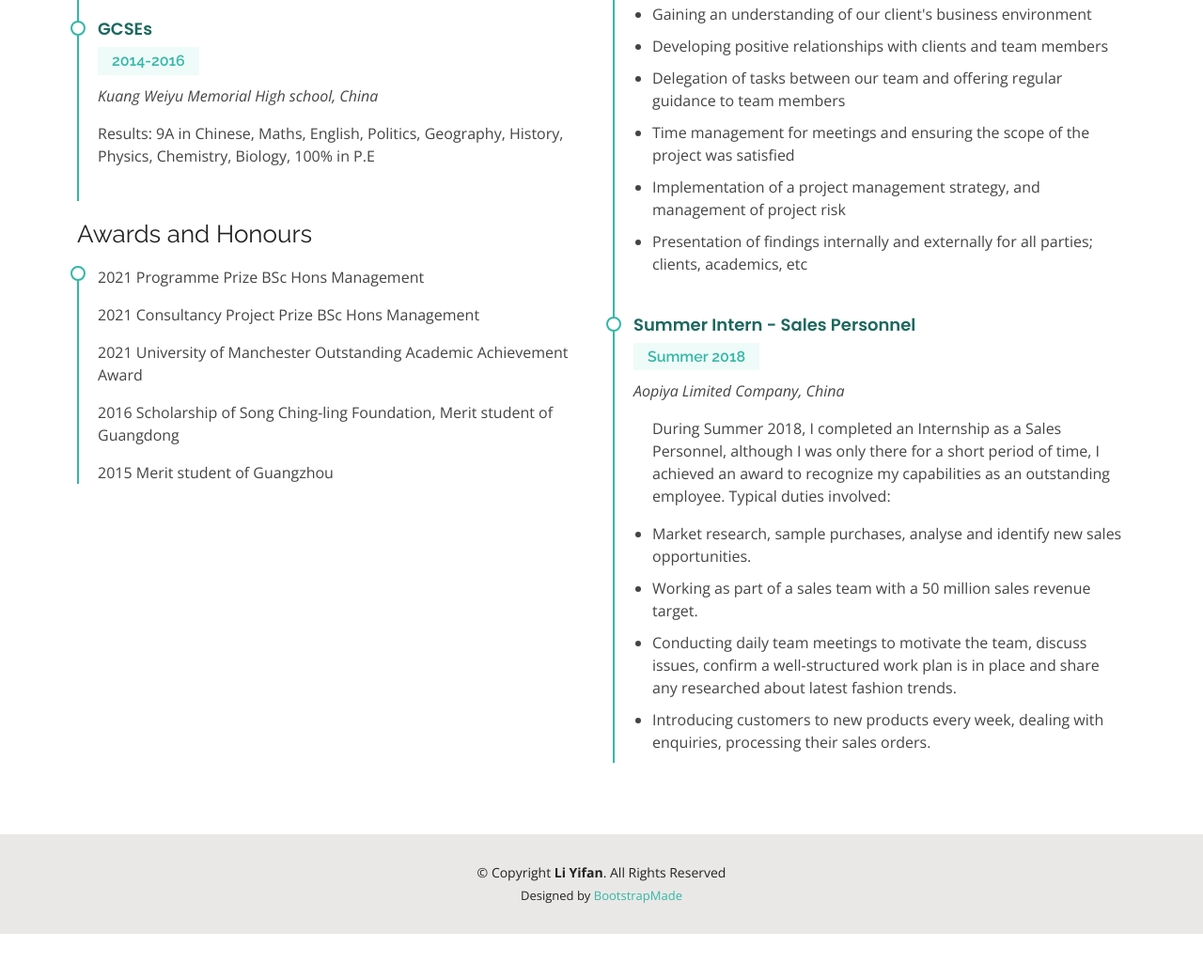
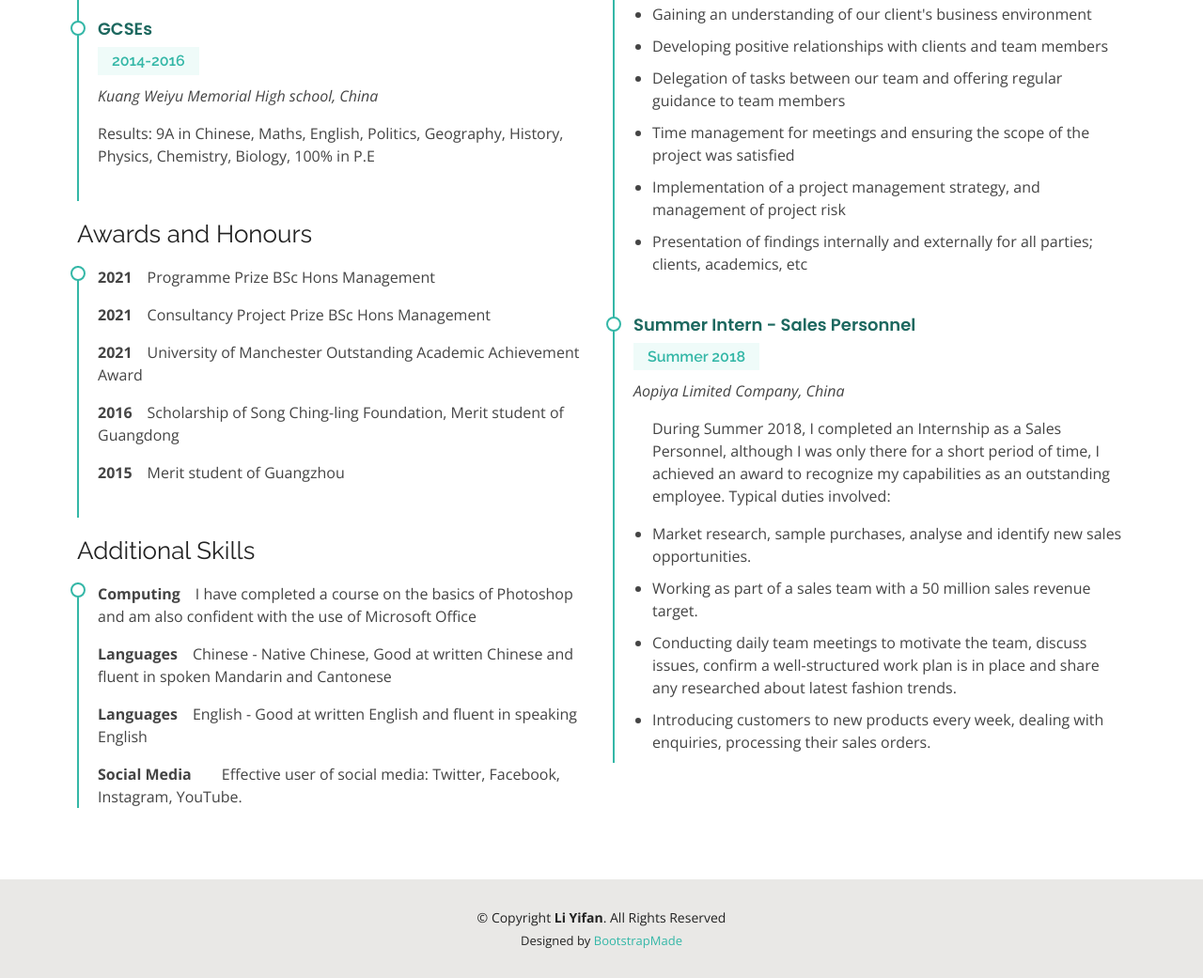
Before and after one commit to yli98/yli98.github.io, a plain HTML site: page resume.html in a window 1280 px wide. Shown: the part 1280-2321 px from the top of the page at 94% size. Before the commit the page ends 2274 px from the top, so only its background shows below. Drawn offline with nearby package versions, Linux system fonts and the light colour scheme.

Commit message:
cv content formatting

```diff
--- a/resume.html
+++ b/resume.html
@@ -124,11 +124,19 @@
 
             <h3 class="resume-title">Awards and Honours</h3>
             <div class="resume-item">
-              <p>2021  Programme Prize BSc Hons Management</p>
-              <p>2021  Consultancy Project Prize BSc Hons Management</p>
-              <p>2021  University of Manchester Outstanding Academic Achievement Award</p>
-              <p>2016  Scholarship of Song Ching-ling Foundation, Merit student of Guangdong</p>
-              <p>2015  Merit student of Guangzhou</p>
+              <p><b>2021</b>&emsp;Programme Prize BSc Hons Management</p>
+              <p><b>2021</b>&emsp;Consultancy Project Prize BSc Hons Management</p>
+              <p><b>2021</b>&emsp;University of Manchester Outstanding Academic Achievement Award</p>
+              <p><b>2016</b>&emsp;Scholarship of Song Ching-ling Foundation, Merit student of Guangdong</p>
+              <p><b>2015</b>&emsp;Merit student of Guangzhou</p>
+            </div>
+
+            <h3 class="resume-title">Additional Skills</h3>
+            <div class="resume-item">
+              <p><b>Computing</b>&emsp;I have completed a course on the basics of Photoshop and am also confident with the use of Microsoft Office</p>
+              <p><b>Languages</b>&emsp;Chinese - Native Chinese, Good at written Chinese and fluent in spoken Mandarin and Cantonese</p>
+              <p><b>Languages</b>&emsp;English - Good at written English and fluent in speaking English</p>
+              <p><b>Social Media</b>&emsp;&emsp;Effective user of social media: Twitter, Facebook, Instagram, YouTube.</p>
             </div>
           </div>
 
```
